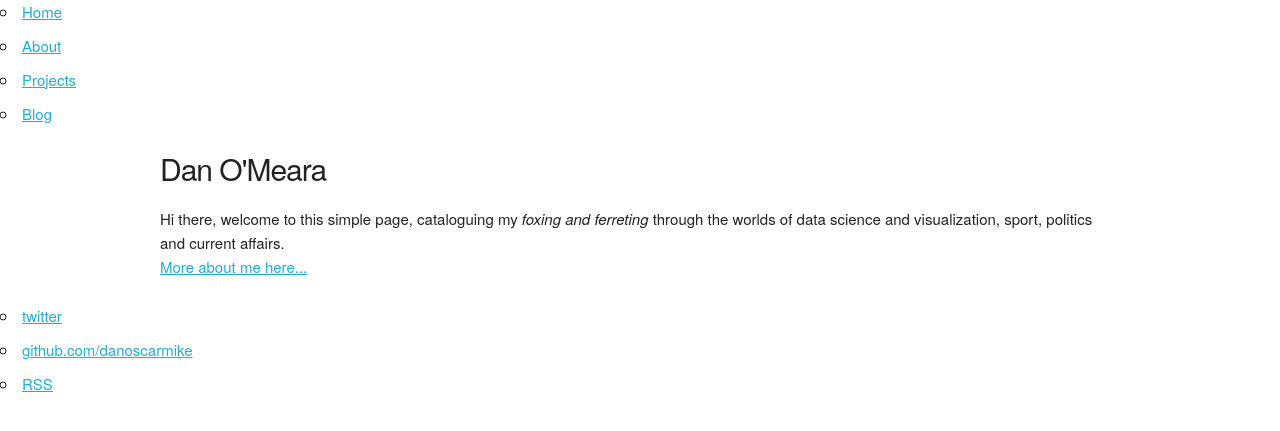
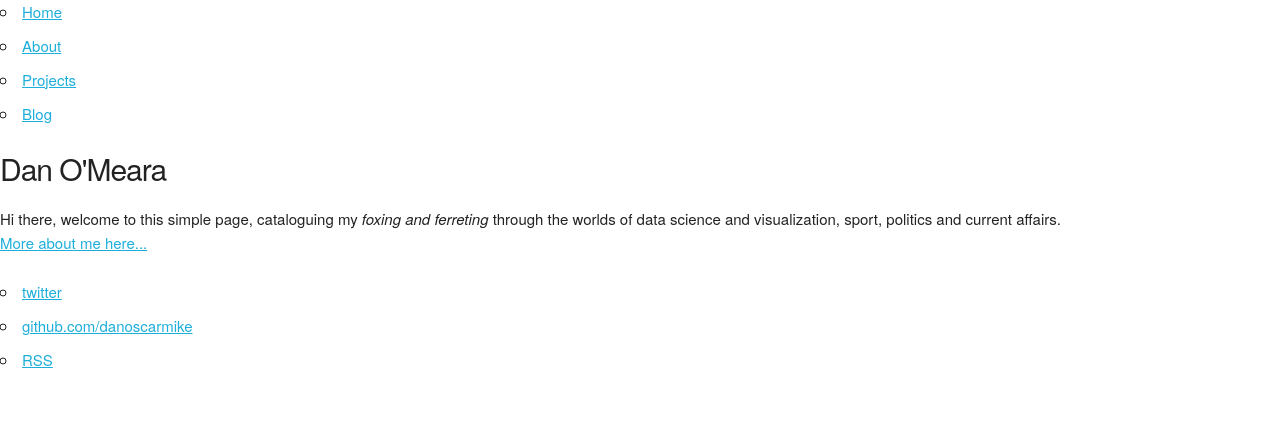
Before and after one commit to danoscarmike/danoscarmike.github.io, a Jekyll site: the page built from index.html, in a window 1280 px wide. Shown: the top 431 px of the page. Built offline with Jekyll 4.4.1, drawn with Linux system fonts in a browser that asks for light colours; nearby versions of some CDN libraries; library files that are not in the unit come from our copies.

Commit message:
remove jQuery calls

```diff
--- a/_layouts/default.html
+++ b/_layouts/default.html
@@ -8,20 +8,19 @@
 		<link rel="shortcut icon" type="image/png" href="/resources/favicon-16x16.png">
 	</head>
 	<body>
-		<nav class="navbar navbar-default navbar-static-top">
-			<div class="collapse navbar-collapse" id="bs-example-navbar-collapse-1">
-      	<ul class="nav navbar-nav">
-  			<!-- <ul class="nav nav-pills"> -->
-      		<li role="presentation"><a href="/">Home</a></li>
-        	<li role="presentation"><a href="/about">About</a></li>
-      		<li role="presentation"><a href="/projects">Projects</a></li>
-      		<li role="presentation"><a href="/blog">Blog</a></li>
+		<nav>
+			<div>
+      	<ul>
+      		<li><a href="/">Home</a></li>
+        	<li><a href="/about">About</a></li>
+      		<li><a href="/projects">Projects</a></li>
+      		<li><a href="/blog">Blog</a></li>
   			</ul>
 			</div>
 		</nav>
-		<div class="container">
+		<div>
     		{{ content }}
-		</div><!-- /.container -->
+		</div>
     <footer>
     		<ul>
         		<li><a href="https://twitter.com/danoscarmike">twitter</a></li>
@@ -29,9 +28,5 @@
 						<li><a href="http://danoscarmike.com/blog/atom.xml">RSS</a></li>
 			</ul>
 		</footer>
-		<!-- jQuery (necessary for Bootstrap's JavaScript plugins) -->
-    <script src="https://ajax.googleapis.com/ajax/libs/jquery/1.11.3/jquery.min.js"></script>
-    <!-- Include all compiled plugins (below), or include individual files as needed -->
-    <script src="/scripts/bootstrap.min.js"></script>
 	</body>
 </html>
```
